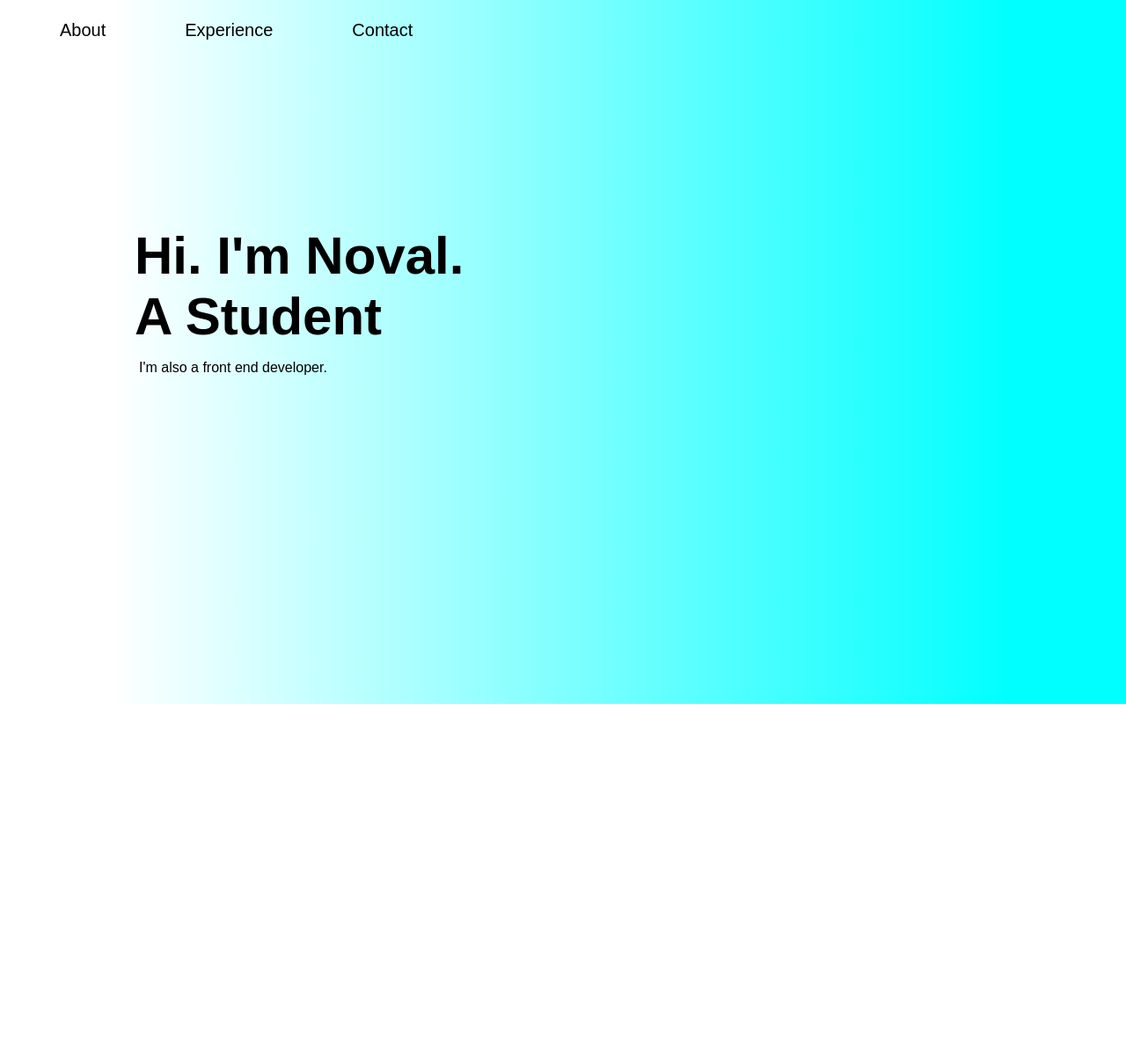
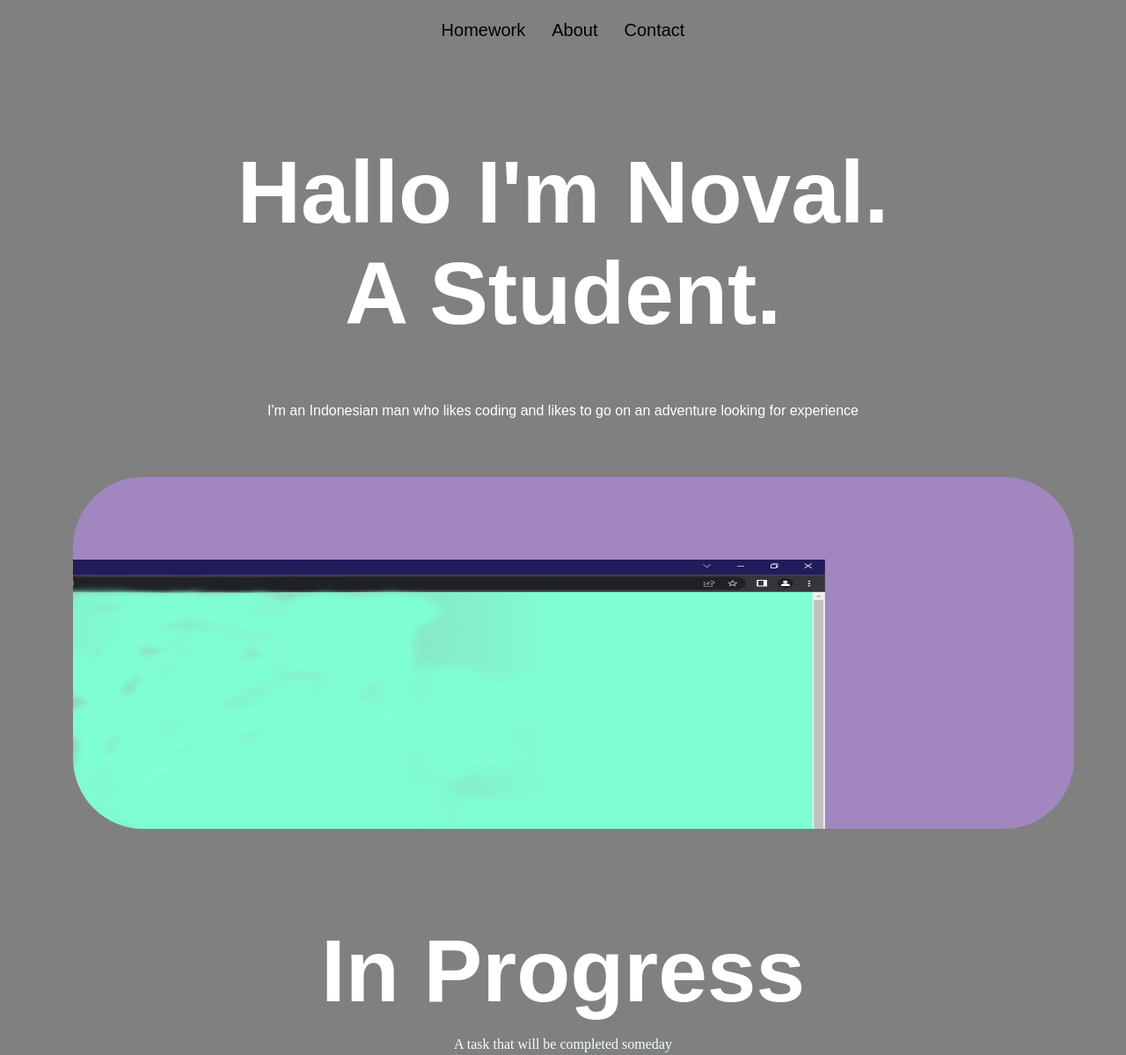
Before and after one commit to Kharirinopal/Khariri-Noval, a plain HTML site: page index.html in a window 1280 px wide. Shown: the top 1199 px of the page at 88% size. Before the commit the page ends 800 px from the top, so only its background shows below. Drawn offline with Linux system fonts and the light colour scheme.

Commit message:
Add files via upload

```diff
--- a/index.html
+++ b/index.html
@@ -4,21 +4,29 @@
         <meta charset="UTF-8">
         <meta http-equiv="X-UA-Compatible" content="IE=edge">
         <meta name="viewport" content="width=device-width, initial-scale=1.0">
-    <title>Document</title>
+        <title>Khariri Noval</title>
         <link rel="stylesheet" href="style.css">
+        <link rel="stylesheet" href="script.js">
     </head>
     <body>
-    <nav>
-        <ul>
-          <li><a href="#">About</a></li>
-          <li><a href="#">Experience</a></li>
-          <li><a href="#">Contact</a></li>
-        </ul>
+        <nav class="navbar animated-textt">
+            <a href="index.html">Homework</a>
+            <a href="#">About</a>
+            <a href="contact.html">Contact</a>
         </nav>
-    <nav class="container">
-        <h1 class="name">Hi. I'm Noval.<br>A Student</h1>
-    </nav>
-    <p class="namee">I'm also a front end developer.</p>
-
+        <div class="container">
+            <h1 class="name animated-text">Hallo I'm Noval.<br>A Student.</h1>
+        </div>
+        <div class="container">
+            <p class="animated-text namee">I'm an Indonesian man who likes coding and likes to go on an adventure looking for experience</p>
+        </div>
+        <img src="p.jpg" href="index.html" class="gambarr animated-texttt">
+        <div class="container">
+            <h1 class="name animated-text">In Progress</h1>
+        </div>
+        <div class="container">
+            <p class="animated-text nameee">A task that will be completed someday</p>
+        </div>
+        <img src="p.jpg" href="index.html" class="gambar animated-texttt image">
     </body>
 </html>
--- a/style.css
+++ b/style.css
@@ -1,48 +1,110 @@
 body {
-    background:linear-gradient(to right, white 30%, aqua 70%)
+  background-color: grey;
 }
-@keyframes gradient-animation {
-    10% {
-      background-position: 10%;
-    }
-    50% {
-      background-position: 50%;
-    }
-  }
-body {
-  animation: gradient-animation 10s linear infinite;
-  background-size: 200% auto;
-  }
-nav {
+  .navbar {
+    border-radius: 50px;
     display: flex;
-    justify-content: space-between;
+    justify-content: center;
     padding: 15px;
     font-family: arial;
     font-size: 20px;
   }
 
-  nav ul {
-    display: flex;
-    list-style-type: none;
-    margin: 0;
-    padding: 0;
-  }
-
-  nav li {
-    margin: 0 45px;
-  }
-
-  nav a {
-    color: black;
+  .navbar a {
+    color:black;
+    margin: 0 15px;
     text-decoration: none;
   }
   .name {
-    padding:130px;
-    font-size:60px;
+    text-align: center;
+    font-size:100px;
     font-family: arial;
+    color:white;
+    margin-top:100px;
   }
   .namee {
-    margin-top:-180px;
-    margin-left: 150px;
+    text-align: center;
     font-family: arial;
+    margin-top:50px;
+    color:white;
   }
+  .animated-text {
+    position: relative;
+    animation-name: slideInFromTop;
+    animation-duration: 1s;
+    animation-fill-mode: forwards;
+  }
+
+  @keyframes slideInFromTop {
+    0% {
+      top: -50px;
+      opacity: 0;
+    }
+    100% {
+      top: 0;
+      opacity: 1;
+    }
+  }
+  .animated-textt {
+    position: relative;
+    animation-name: slideInFromTop;
+    animation-duration: 0.5s;
+    animation-fill-mode: forwards;
+  }
+
+  @keyframes slideInFromTop {
+    0% {
+      top: -50px;
+      opacity: 0;
+    }
+    100% {
+      top: 0;
+      opacity: 1;
+    }
+  }
+  .animated-texttt {
+    position: relative;
+    animation-name: slideInFromTop;
+    animation-duration: 1.5s;
+    animation-fill-mode: forwards;
+  }
+
+  @keyframes slideInFromTop {
+    0% {
+      top: -50px;
+      opacity: 0;
+    }
+    100% {
+      top: 0;
+      opacity: 1;
+    }
+  }
+
+  .gambar {
+    border-radius:80px;
+    width:90%;
+    margin-left:75px;
+    cursor: pointer;
+    margin-top:20px;
+    transition: transform 1.5s ease;
+  }
+  .gambar:hover {
+    transform: scale(1.02);
+  }
+  .nameee {
+    text-align:center;
+    color:azure;
+    margin-top:-50px;
+  }
+  .gambarr {
+    border-radius:80px;
+    width:90%;
+    margin-left:75px;
+    height: 400px;
+    cursor: pointer;
+    margin-top:50px;
+    transition: transform 1.5s ease;
+  }
+  .gambarr:hover {
+    transform: scale(1.02);
+  }
```
Also changed, not shown: p.jpg (added). Lines whose indentation alone changed are shown as unchanged.
